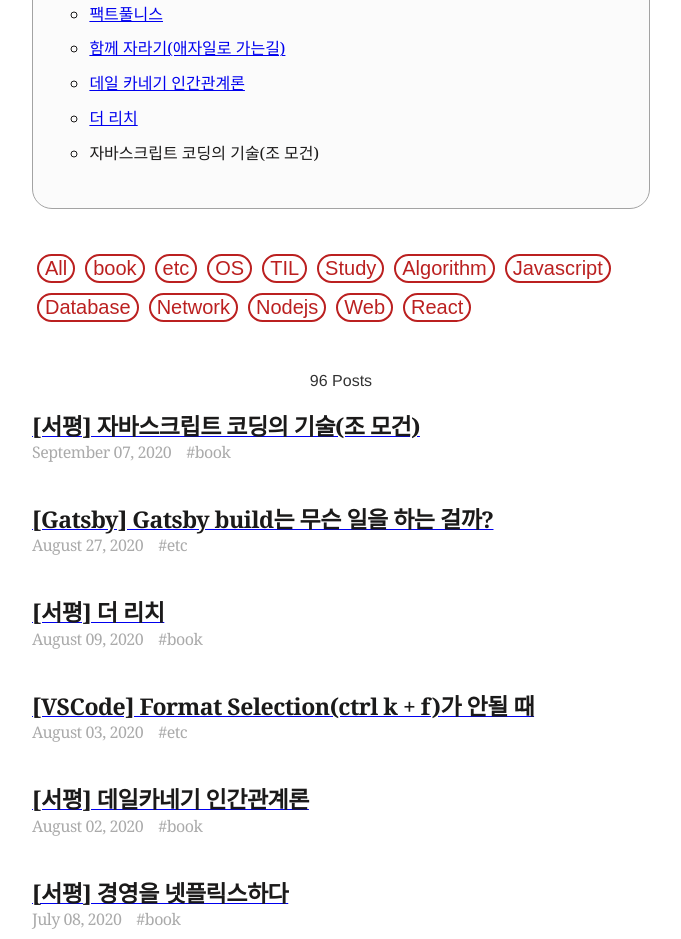
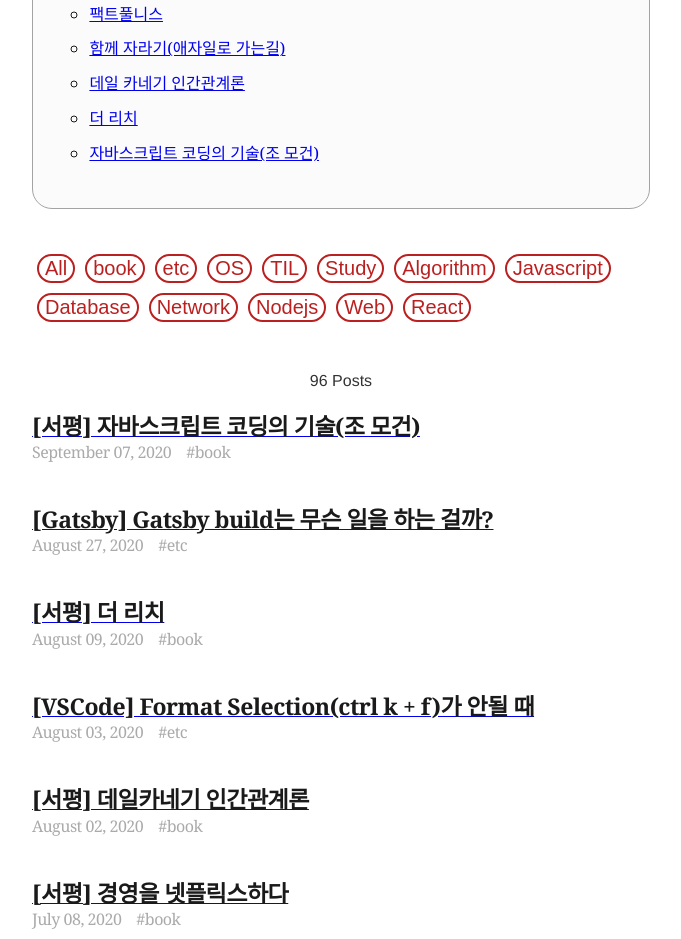
Before and after one commit to passwd10/park-answer-blog, a Gatsby site: page / in a window 1280 px wide. Shown: the part 916-1855 px from the top of the page, without its empty margins (299-980 px from the left). Built offline with nearby package versions, Linux system fonts and the light colour scheme; Gatsby itself is replaced by a stand-in of ours; some packages are replaced by stand-ins of ours; what typography-theme-github would draw is missing.

Commit message:
읽은책 목록에 링크를 추가해라

```diff
--- a/content/plan/futureAction.md
+++ b/content/plan/futureAction.md
@@ -30,7 +30,7 @@ layout: plan
 - [함께 자라기(애자일로 가는길)](https://park-answer.netlify.app/2020-05-31-book-review/)
 - [데일 카네기 인간관계론](https://park-answer.netlify.app/2020-08-02-book-review/)
 - [더 리치](https://park-answer.netlify.app/2020-08-09-book-review/)
-- 자바스크립트 코딩의 기술(조 모건)
+- [자바스크립트 코딩의 기술(조 모건)](https://park-answer.netlify.app/2020-09-07-book-review/)
 
 <br />
 
```
